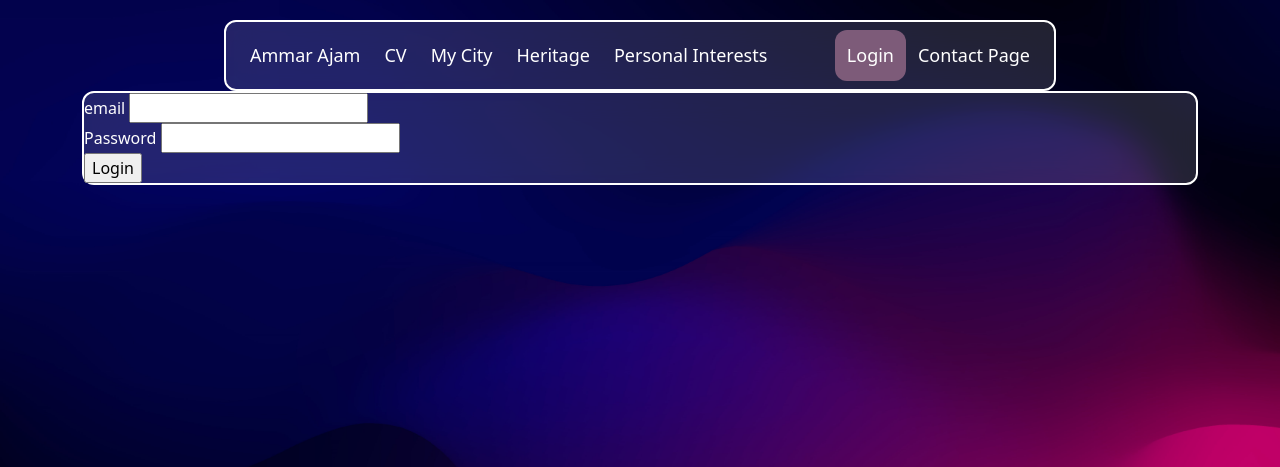
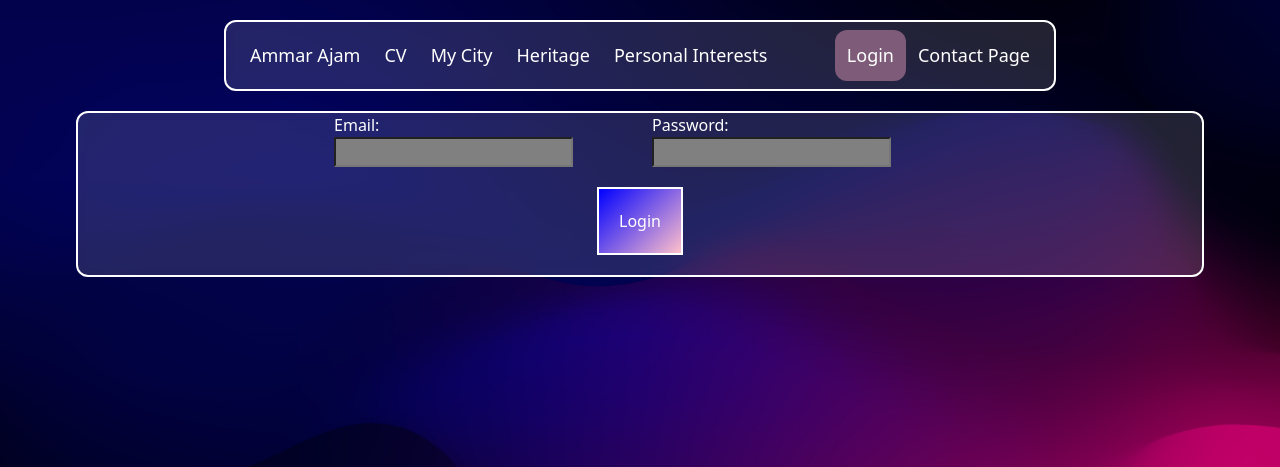
Before and after one commit to DarkAndLighto/WebTechnologyProject, a PHP site: page /login.html in a window 1280 px wide. Shown: the top 467 px of the page. Run offline with PHP 8.4, Linux system fonts and the light colour scheme; some libraries are stand-ins or nearby versions.

Commit message:
Day 7
Major changes:
-Using 000webhosting for hosting the website instead of GitHub because it doesn't support PHP.
-Added login page (no practical functionality)
-Reorganized the files.

```diff
--- a/CV.css
+++ b/CV.css
@@ -88,7 +88,7 @@
     margin: 25px;
     font-weight: bold;
 
-    background-image: url(Background-3.jpg);
+    background-image: url(images/Background-3.jpg);
     background-size: cover;
     background-position: 50%;
 }
--- a/CV.html
+++ b/CV.html
@@ -54,7 +54,7 @@
 
                     <div class="cv-box-1-upper-box">
                         <div class="cv-box-1-row-1">
-                            <img src="Portf-1.png">
+                            <img src="images/Portf-1.png">
                         </div>
 
                         <div class="cv-box-1-row-2">
@@ -213,7 +213,7 @@
                                 </a>
                             </div>
                             <div class="col-12 col-lg-6 col-right-2">
-                                <img src="Portf-1-trns.png" class="image-fluid">
+                                <img src="images/Portf-1-trns.png" class="image-fluid">
                             </div>
                         </div>
 
--- a/index.html
+++ b/index.html
@@ -17,7 +17,7 @@
     <div class="navbar-main">
         <nav class="navbar blurry-box navbar-expand-lg sticky-top">
             <div class="container-fluid">
-            <a class="home-button" href="index.html">Ammar Ajam</a>
+            <a class="home-button" href="index.html" style="background-color: rgb(125, 91, 121);">Ammar Ajam</a>
 
             <button class="navbar-toggler" type="button" data-bs-toggle="collapse" data-bs-target="#collapseMe"
             aria-controls="collapseMe" aria-expanded="false" aria-label="Toggle navigation" style="border-color: white;">
@@ -26,7 +26,7 @@
 
             <div class="collapse navbar-collapse" id="collapseMe">
                 <ul class="navbar-nav">
-                <li><a href="CV.html" class="cv-tag active" style="background-color: rgb(125, 91, 121);">CV</a></li>
+                <li><a href="CV.html" class="cv-tag active">CV</a></li>
                 <li><a href="#">My City</a></li>
                 <li><a href="#">Heritage</a></li>
                 <li><a href="#">Personal Interests</a></li>
@@ -53,7 +53,7 @@
         Hello! My name is Test Hello! My name is Test Hello! My name is Test Hello! My name is Test Hello! My name is Test
         Hello! My name is Test Hello! My name is Test Hello! My name is Test Hello! My name is Test Hello! My name is Test
       </p>
-        <img class=" col-8 col-sm-5 col-md-4 col-lg-2 img-fluid portf-1" src="Portf-1.png">
+        <img class=" col-8 col-sm-5 col-md-4 col-lg-2 img-fluid portf-1" src="images/Portf-1.png">
     </div>
   </div>
 
--- /dev/null
+++ b/login.css
@@ -0,0 +1,52 @@
+button {
+    border-radius: 12px;
+    border-style: none;
+}
+.main-box{
+    margin-top: 20px;
+    display: flex;
+    justify-content: center;
+    align-items: center;
+}
+.main-box input{
+    background-color: gray;
+}
+.login-button{
+    padding: 40px;
+    border-color: white;
+    border-style: solid;
+
+    color: white;
+    background-image: linear-gradient(-45deg, pink, blue);
+    padding: 20px;
+    transition: padding 0.7s ease, border-width 0.1s ease;
+}
+.login-button:hover{
+    border-width: 6px;
+}
+
+.return-home-main {
+    display: flex;
+    justify-content: center;
+    align-items: center;
+    width: 100%;
+    height: 100vh;
+}
+
+.return-home {
+    display: flex;
+    justify-content: center;
+    align-items: center;
+    padding: 40px;
+}
+
+.return-home button {
+    color: white;
+    background-image: linear-gradient(-45deg, pink, blue);
+    padding: 20px;
+    transition: padding 0.7s ease;
+}
+
+.return-home button:hover {
+    padding: 40px;
+}
--- a/login.html
+++ b/login.html
@@ -8,6 +8,7 @@
         <link href="https://cdn.jsdelivr.net/npm/bootstrap@5.3.3/dist/css/bootstrap.min.css" rel="stylesheet" />
         <link rel="stylesheet" href="https://cdn.jsdelivr.net/npm/bootstrap-icons@1.11.3/font/bootstrap-icons.min.css" />
         <link href="styling.css" rel="stylesheet" />
+        <link href="login.css" rel="stylesheet">
     </head>
 
     <body>
@@ -44,26 +45,34 @@
         </div>
 
 
-    <div class="container">
-        <div class="blurry-box" style="color: white;">
+        <div class="container" style="max-width: 90%;">
+            <div class="blurry-box main-box" style="color: white;">
                 <form method="post" action="login.php">
 
-                <div class="div">email
+                    <div class="row">
+
+                        <div class="col-12 col-sm-6">
+                            <div class="div">Email:</div>
                             <input id="email" name="email">
                         </div>
-                <div>Password
+
+                        <div class="col-12 col-sm-6">
+                            <div>Password:</div>
                             <input id="password" name="password">
                         </div>
 
-                <input type="submit" value="Login">
+                        <div class="col-12" style="display: flex; justify-content: center; margin-top: 20px; margin-bottom: 20px;">
+                            <input type="submit" value="Login" class="login-button">
+                        </div>
+
+                    </div>
                 </form>
             </div>
         </div>
-
-
 
         <script src="https://kit.fontawesome.com/41752380dd.js" crossorigin="anonymous"></script>
         <script src="https://cdn.jsdelivr.net/npm/bootstrap@5.3.3/dist/js/bootstrap.bundle.min.js"
         integrity="sha384-YvpcrYf0tY3lHB60NNkmXc5s9fDVZLESaAA55NDzOxhy9GkcIdslK1eN7N6jIeHz"
         crossorigin="anonymous"></script>
     </body>
+</html>
--- a/styling.css
+++ b/styling.css
@@ -1,6 +1,6 @@
 body {
     background-color: gray;
-    background-image: url(Background-4.jpg);
+    background-image: url(images/Background-4.jpg);
     background-repeat: no-repeat;
     background-attachment: fixed;
     background-size: cover;
```
Also changed, not shown: login.php (+44 -4 lines), Portf-1-trns.png (deleted), Portf-1.png (deleted), background-2.jpg (deleted), borderTest.png (deleted), images/Background-1.jpg (renamed from Background-1.jpg), images/Background-3.jpg (renamed from Background-3.jpg), images/Background-4.jpg (renamed from Background-4.jpg), images/Background-5.jpg (renamed from Background-5.jpg), images/arter-resume-template.jpg (renamed from arter-resume-template.jpg), images/company.png (renamed from company.png), 4 other files. Lines whose indentation alone changed are shown as unchanged.
